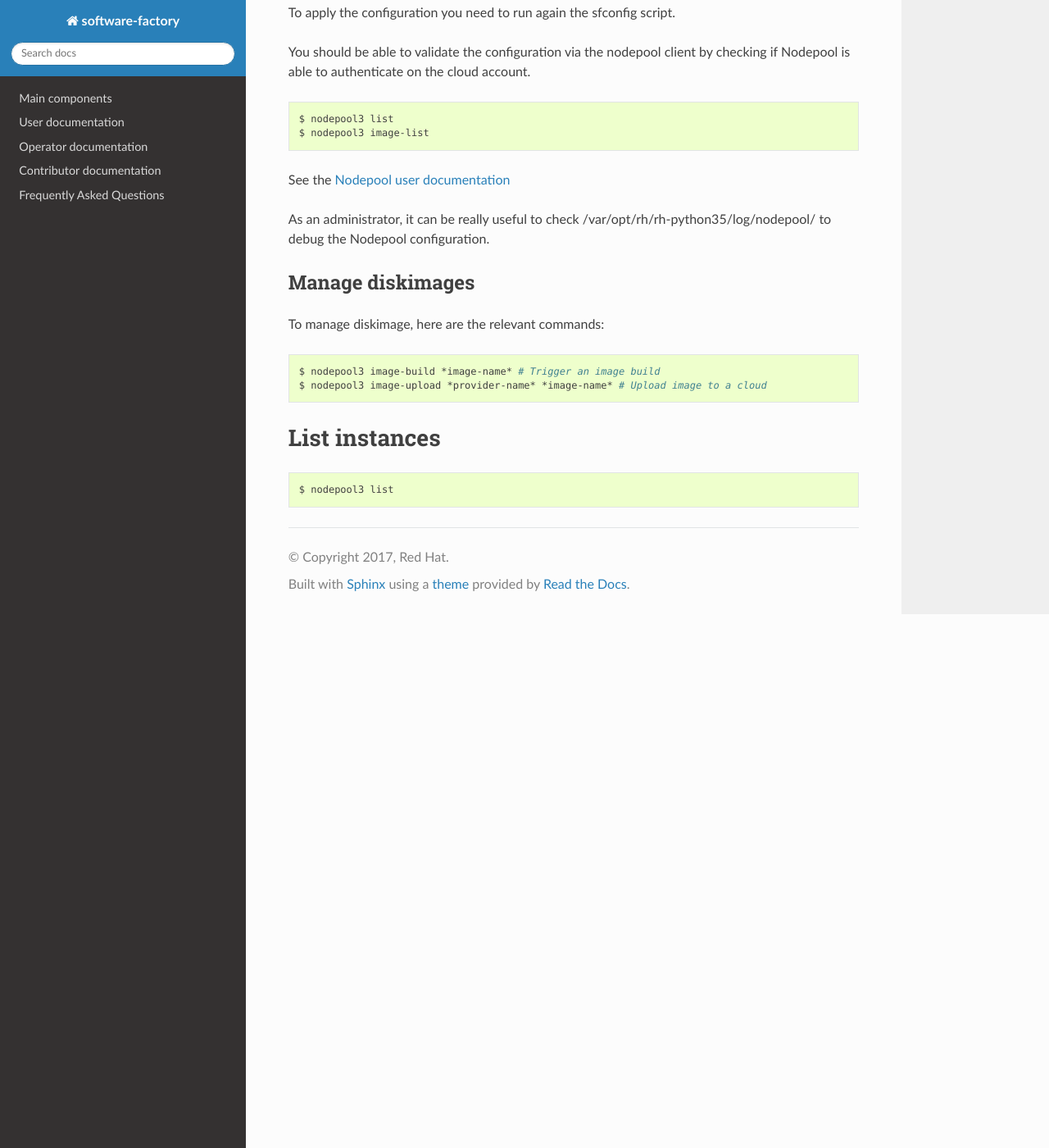
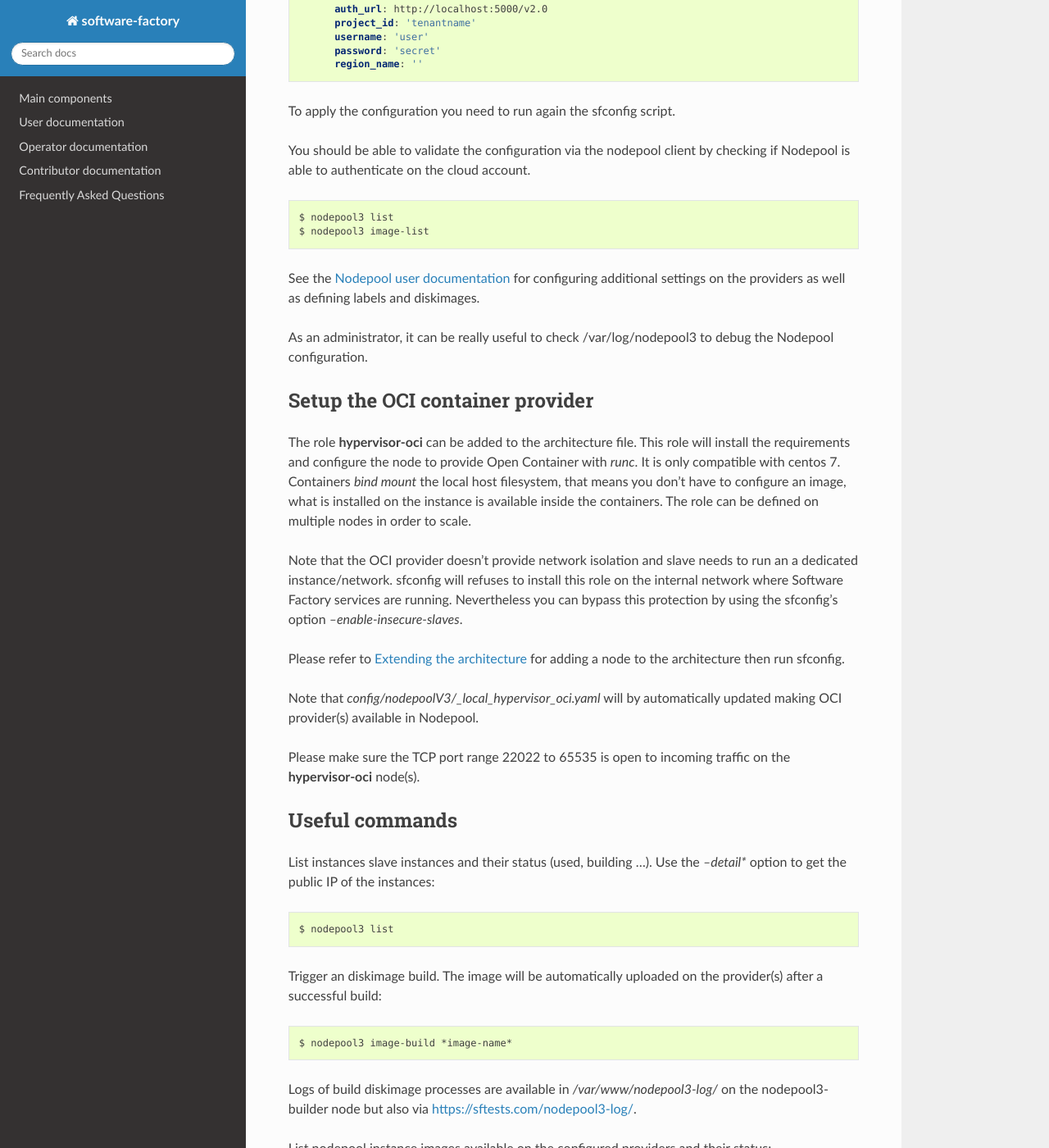
Before and after one commit to softwarefactory-project/sf-docs, a Sphinx documentation site: the page built from docs/operator/nodepool3_operator.rst, in a window 1280 px wide and 1400 px high, scrolled down 1028 px. Shown: the whole window at 82% size. Built offline with Sphinx 7.4.7 and the Read the Docs theme 2.0.0, drawn with Linux system fonts in a browser that asks for light colours; some of the changed text lies outside the part shown.

Commit message:
Add documentation for the hypervisor-oci role
TG-678

Change-Id: Ibcd229e289f3658fafa9889e3501a9ea2e0347ec

```diff
--- a/docs/operator/nodepool3_operator.rst
+++ b/docs/operator/nodepool3_operator.rst
@@ -1,37 +1,44 @@
 Configure nodepool(V3)
-----------------------
+======================
 
 The nodepool(V3) service is installed with the rh-python35 software collections:
-* The configuration is located in /etc/opt/rh/rh-python35/nodepool
-* The logs are written to /var/opt/rh/rh-python35/log/nodepool
+
+* The configuration is located in /etc/nodepool3
+* The logs are written to /var/log/nodepool3
 * The services are prefixed with rh-python35-
 
 A convenient wrapper for the command line is installed in /usr/bin/nodepool3.
 
 ... Use a local build of nodepool-doc instead of external link
 
-Please check upstream `documentation <https://docs.openstack.org/infra/nodepool/feature/zuulv3>`
-first, here are a few hints to debug the service.
+For further details, please check the upstream documentation_.
+
+.. _documentation: https://docs.openstack.org/infra/nodepool/feature/zuulv3
 
 
 Required architecture
-^^^^^^^^^^^^^^^^^^^^^
+---------------------
 
 For a minimal deployment, limited to containerized nodes, only the **nodepool3-launcher**
-component is required in the architecture file.
+and **hypervisor-oci** components are required in the architecture file.
 
-In order to use virtual nodes based on diskimage-builder, the **nodepool3-builder**
+In order to use virtual nodes based on diskimage, the **nodepool3-builder**
 component must be present in the architecture file.
 
 Add a cloud provider
-^^^^^^^^^^^^^^^^^^^^
+--------------------
 
 To do this, an account on an OpenStack cloud is required and credentials need to
 be known by Nodepool. Moreover it is highly recommended to use a dedicated
 network or tenant for slave instances.
 
 In order to configure Nodepool to define a provider (an OpenStack cloud account) you need
-to adapt sfconfig.yaml. Below is an example of configuration.
+to adapt sfconfig.yaml. Indeed you need to add the cloud client information
+(auth url, login, password...) to the sfconfig.yaml.
+See the :ref:`Nodepool user documentation<nodepool-user>` for additional provider settings
+such as labels and diskimages.
+
+Below is an example of configuration.
 
 .. code-block:: yaml
 
@@ -54,26 +61,68 @@
  $ nodepool3 list
  $ nodepool3 image-list
 
-See the :ref:`Nodepool user documentation<nodepool-user>`
+
+See the :ref:`Nodepool user documentation<nodepool-user>` for configuring additional
+settings on the providers as well as defining labels and diskimages.
 
 As an administrator, it can be really useful to check
-/var/opt/rh/rh-python35/log/nodepool/ to debug the Nodepool configuration.
+/var/log/nodepool3 to debug the Nodepool configuration.
 
 
-Manage diskimages
-^^^^^^^^^^^^^^^^^
+Setup the OCI container provider
+--------------------------------
 
-To manage diskimage, here are the relevant commands:
+The role **hypervisor-oci** can be added to the architecture file. This role will
+install the requirements and configure the node to provide Open Container with *runc*.
+It is only compatible with centos 7. Containers *bind mount* the local host
+filesystem, that means you don't have to configure an image, what is installed on
+the instance is available inside the containers. The role can be defined on multiple
+nodes in order to scale.
 
-.. code-block:: bash
+Note that the OCI provider doesn't provide network isolation and slave needs to run an
+a dedicated instance/network. sfconfig will refuses to install this role on the internal
+network where Software Factory services are running. Nevertheless you can bypass this
+protection by using the sfconfig's option *--enable-insecure-slaves*.
 
- $ nodepool3 image-build *image-name* # Trigger an image build
- $ nodepool3 image-upload *provider-name* *image-name* # Upload image to a cloud
+Please refer to :ref:`Extending the architecture<architecture_extending>` for adding a node
+to the architecture then run sfconfig.
+
+Note that *config/nodepoolV3/_local_hypervisor_oci.yaml* will by automatically updated
+making OCI provider(s) available in Nodepool.
+
+Please make sure the TCP port range 22022 to 65535 is open to incoming traffic
+on the **hypervisor-oci** node(s).
 
 
-List instances
---------------
+Useful commands
+---------------
+
+List instances slave instances and their status (used, building ...). Use the *--detail**
+option to get the public IP of the instances:
 
 .. code-block:: bash
 
  $ nodepool3 list
+
+Trigger an diskimage build. The image will be automatically uploaded on the provider(s)
+after a successful build:
+
+.. code-block:: bash
+
+ $ nodepool3 image-build *image-name*
+
+Logs of build diskimage processes are available in */var/www/nodepool3-log/* on
+the nodepool3-builder node but also via https://sftests.com/nodepool3-log/.
+
+List nodepool instance images available on the configured providers and their
+status:
+
+.. code-block:: bash
+
+ $ nodepool3 image-list
+
+List instance diskimages built by Disk Image Builder (DIB) and their status:
+
+.. code-block:: bash
+
+ $ nodepool3 dib-image-list
```
Also changed, not shown: docs/operator/architecture.rst (+4 -8 lines), docs/user/nodepool3_user.rst (+33 -21 lines).
